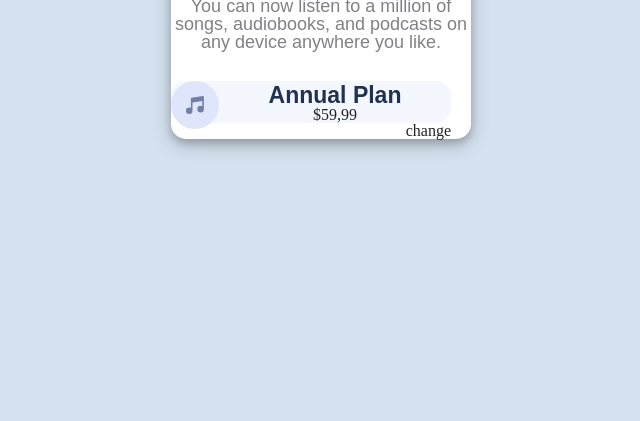
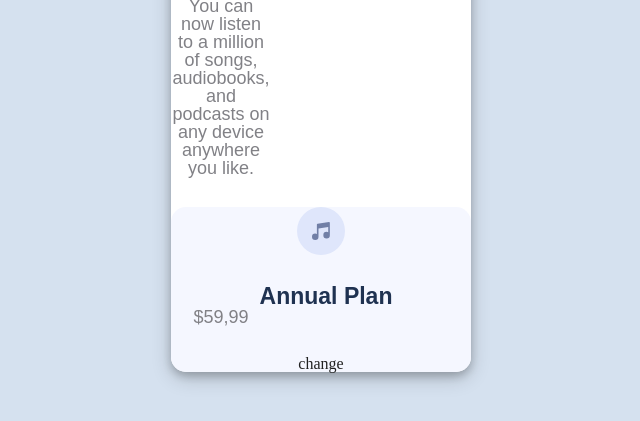
Before and after one commit to marilia-borgo/OrderSummary, a plain HTML site: page index.html in a window 1280 px wide. Shown: the part 379-800 px from the top of the page, without its empty margins (319-959 px from the left). Drawn offline with Linux system fonts and the light colour scheme.

Commit message:
ajustando flexbox

```diff
--- a/css/style.css
+++ b/css/style.css
@@ -48,43 +48,33 @@ body{
     font-weight: lighter;
     padding-bottom: 10%;
     letter-spacing: 0px;
-    width: 300px;
+    width: 100px;
 }
 
 
 .plan{
-    width: 280px;
+    /* display: flex;
+    flex-direction: row;
+    justify-content: flex-start; */
     background-color:#f5f7ff;
     border-radius: 15px;
-}
-.icon > img{
-  float: left;
 }
 
 .plan > .bold{
     font-weight: bolder;
-    padding-top: 1%;
     padding-bottom: 0%;
     letter-spacing: 0px;
-    /* text-align: center; */
     font-size: 23px;
-    padding-left: 0px;
+    /* padding-left: 0px; */
 
 }
 
-.plan > .text{
+ .plan > .text{
     font-family: 'Outfit', sans-serif;
     letter-spacing: 0px;
     color: #818186;
-    text-align: center;
     font-size: 18px;
     font-weight: lighter;
-    /* padding-bottom: 10%; */
-    letter-spacing: 0px;
-    width: 300px;
-}
 
 
-.link {
-   float: right;
 }
--- a/index.html
+++ b/index.html
@@ -25,7 +25,7 @@
         <img src="images/icon-music.svg">
         </div>
         <div class="bold">Annual Plan</div>
-        <div class="texto"> $59,99 </div>
+        <div class="text"> $59,99 </div>
         <div class="link"> change </div>
 
       </div>
```
